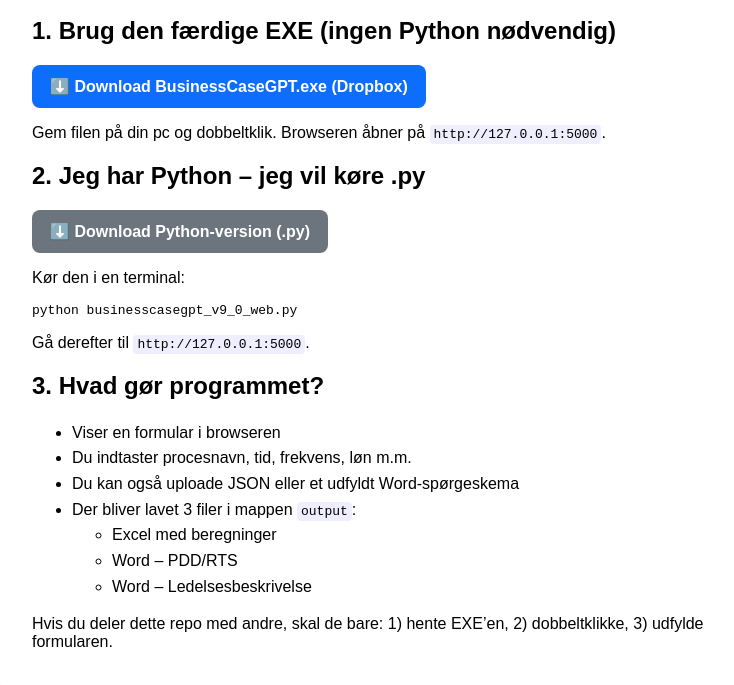
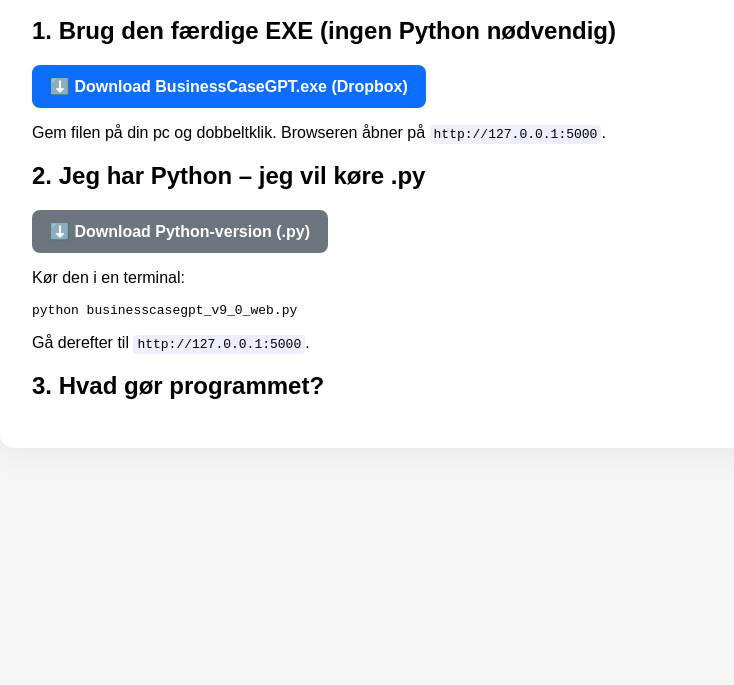
Before and after one commit to Ronnykisbye/Business-case, a plain HTML site: page index.html in a window 1280 px wide. Shown: the part 145-830 px from the top of the page, without its empty margins (233-967 px from the left). After the commit the page ends 800 px from the top, so only its background shows below. Drawn offline with Linux system fonts and the light colour scheme.

Commit message:
Update index.html
nu med intro fil

```diff
--- a/index.html
+++ b/index.html
@@ -38,21 +38,4 @@
     <pre>python businesscasegpt_v9_0_web.py</pre>
     <p>Gå derefter til <code>http://127.0.0.1:5000</code>.</p>
 
-    <h2>3. Hvad gør programmet?</h2>
-    <ul>
-      <li>Viser en formular i browseren</li>
-      <li>Du indtaster procesnavn, tid, frekvens, løn m.m.</li>
-      <li>Du kan også uploade JSON eller et udfyldt Word-spørgeskema</li>
-      <li>Der bliver lavet 3 filer i mappen <code>output</code>:
-        <ul>
-          <li>Excel med beregninger</li>
-          <li>Word – PDD/RTS</li>
-          <li>Word – Ledelsesbeskrivelse</li>
-        </ul>
-      </li>
-    </ul>
-
-    <p>Hvis du deler dette repo med andre, skal de bare: 1) hente EXE’en, 2) dobbeltklikke, 3) udfylde formularen.</p>
-  </div>
-</body>
-</html>
+    <h2>3. Hvad gør programmet?</h2
```
